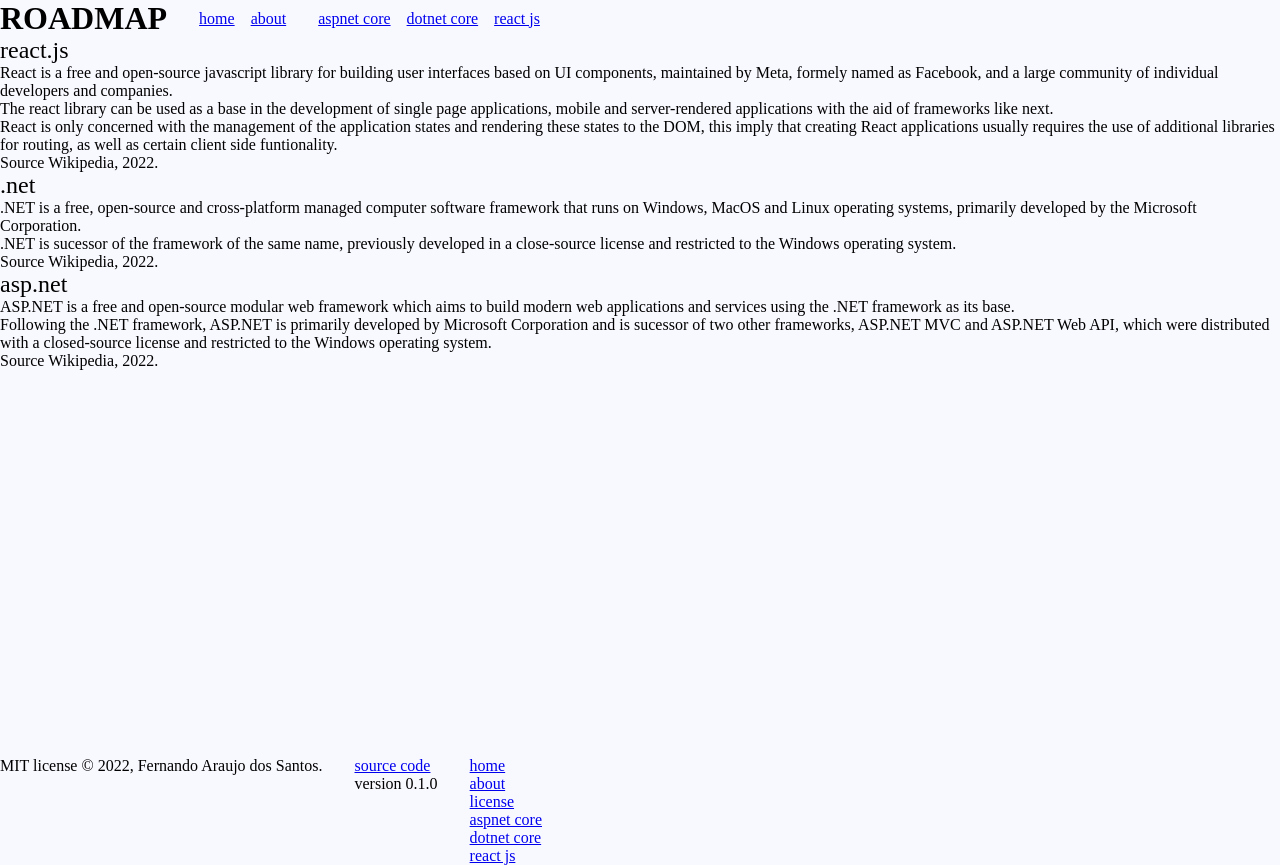
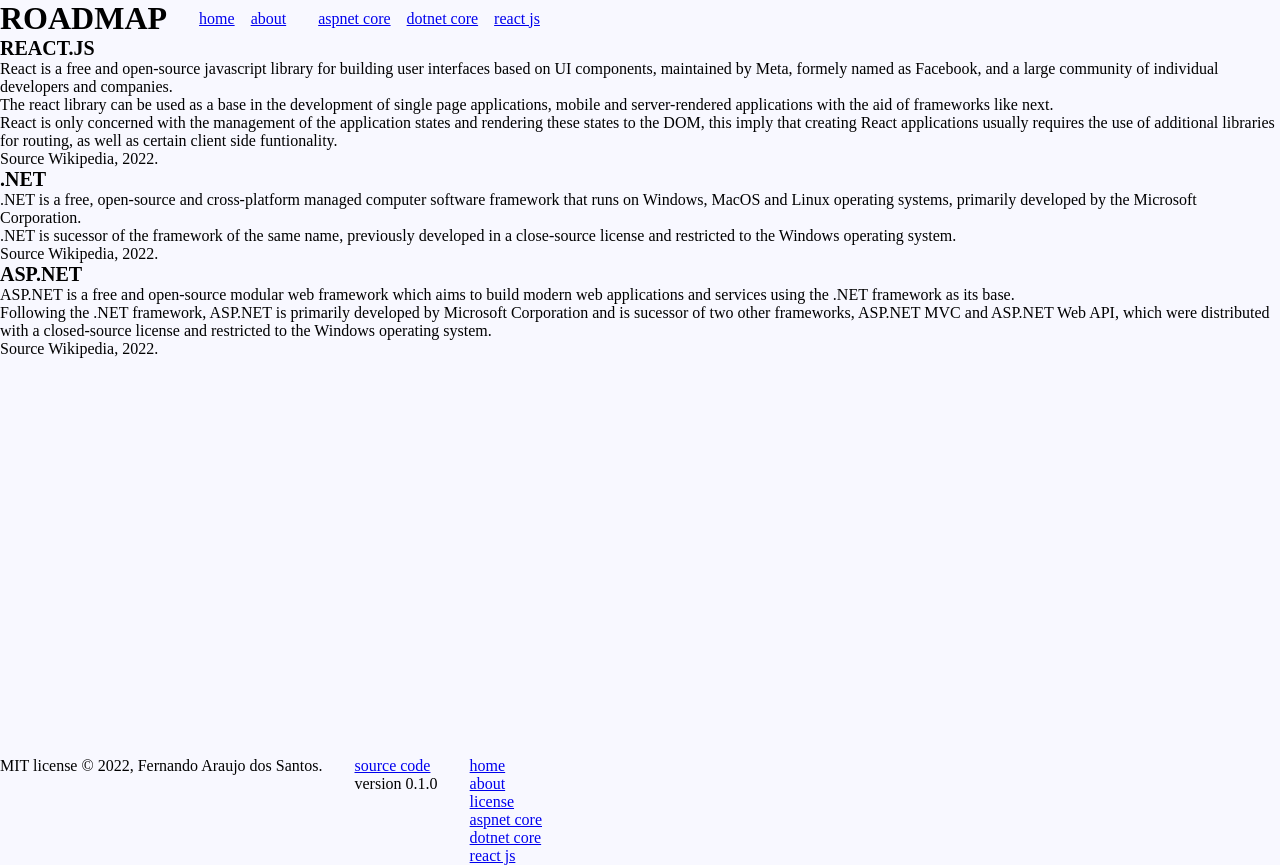
Before and after one commit to fndaraujo/roadmap, a Next.js app: page / in a window 1280 px wide. Built offline with nearby package versions, Linux system fonts and the light colour scheme.

Commit message:
Add a stylesheet in the subtitle component

```diff
--- a/src/components/subtitle/index.jsx
+++ b/src/components/subtitle/index.jsx
@@ -1,5 +1,7 @@
+import { StyledSubtitle } from 'src/components/subtitle/style'
+
 export default function Subtitle(props) {
-  return <h2>{props.subtitle}</h2>
+  return <StyledSubtitle>{props.subtitle}</StyledSubtitle>
 }
 
 Subtitle.defaultProps = {
```
